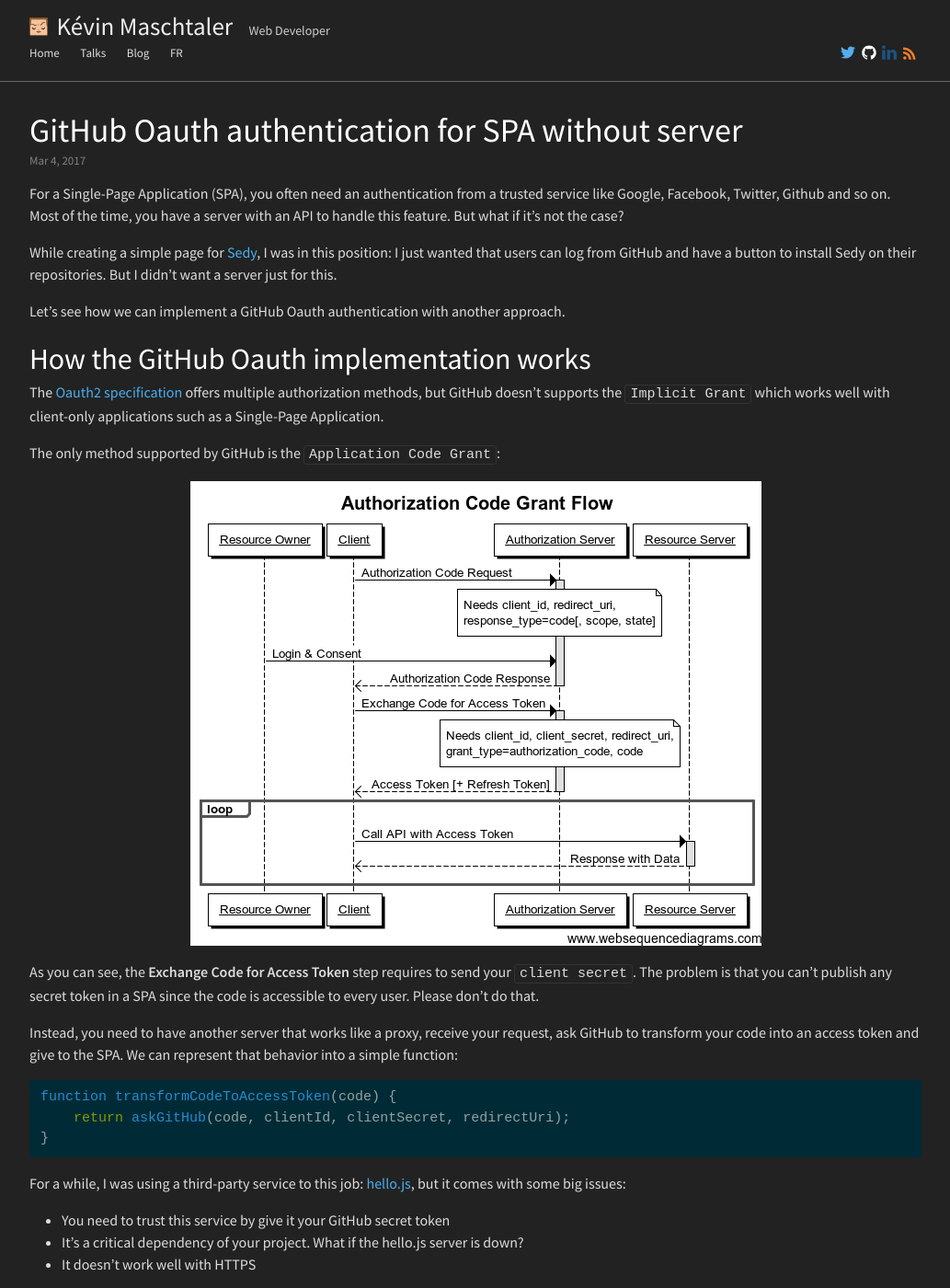
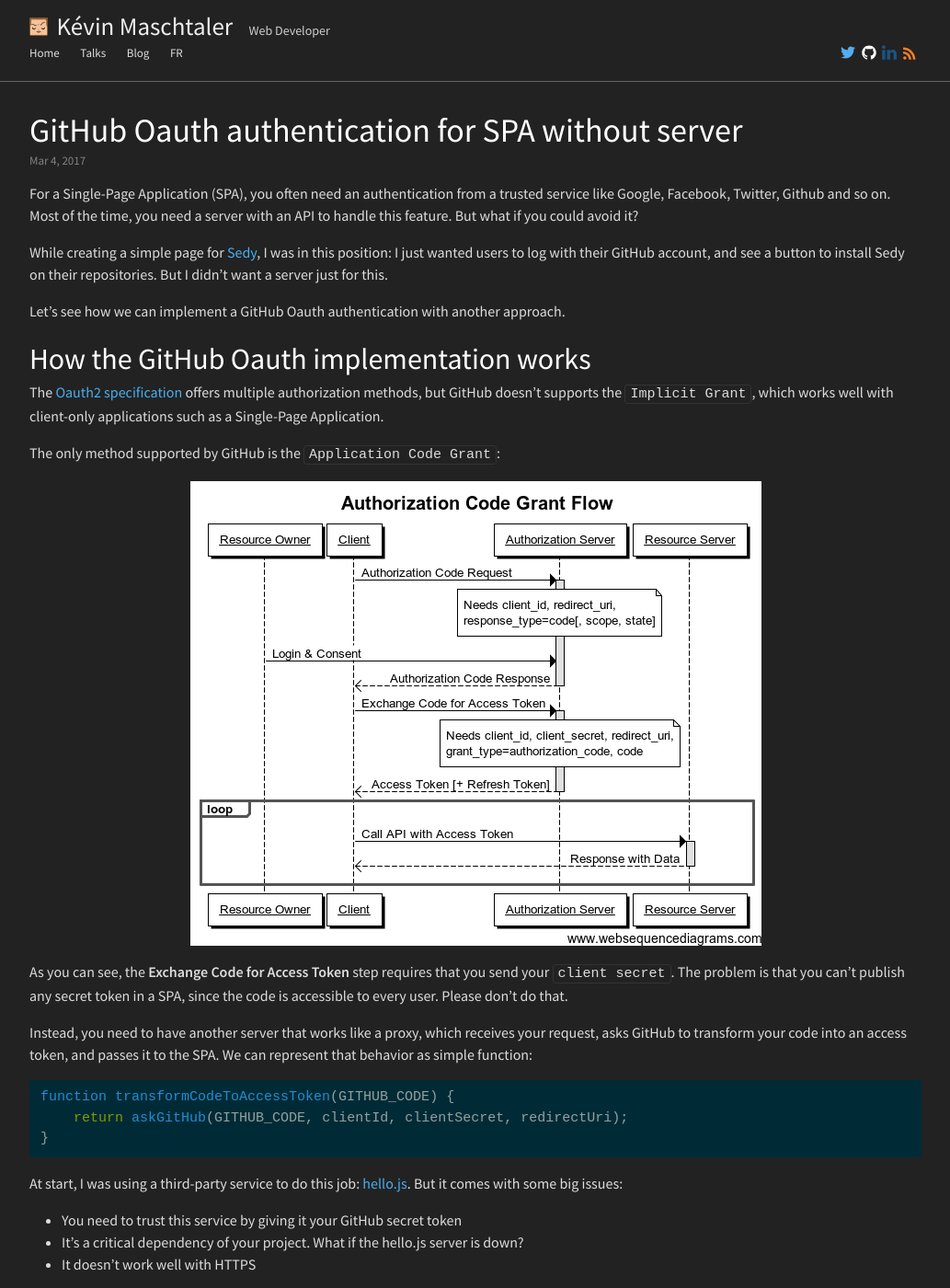
Before and after one commit to Kmaschta/kmaschta.github.io, a Jekyll site: the page built from blog/_posts/2017-03-04-github-oauth-authentication-without-server.md, in a window 1280 px wide and 1400 px high. Shown: the whole window at 92% size, without its empty margins (123-1156 px from the left). Built offline with Jekyll 4.4.1, drawn with Linux system fonts in a browser that asks for light colours; comment, search, counter and statistics services are not loaded; some of the changed text lies outside the part shown.

Commit message:
Github Oauth proofreading

````diff
--- a/blog/_posts/2017-03-04-github-oauth-authentication-without-server.md
+++ b/blog/_posts/2017-03-04-github-oauth-authentication-without-server.md
@@ -11,15 +11,15 @@ tag:
 - serverless
 ---
 For a Single-Page Application (SPA), you often need an authentication from a trusted service like Google, Facebook, Twitter, Github and so on.
-Most of the time, you have a server with an API to handle this feature. But what if it's not the case?
+Most of the time, you need a server with an API to handle this feature. But what if you could avoid it?
 
-While creating a simple page for [Sedy](https://marmelab.com/sedy/), I was in this position: I just wanted that users can log from GitHub and have a button to install Sedy on their repositories. But I didn't want a server just for this.
+While creating a simple page for [Sedy](https://marmelab.com/sedy/), I was in this position: I just wanted users to log with their GitHub account, and see a button to install Sedy on their repositories. But I didn't want a server just for this.
 
 Let's see how we can implement a GitHub Oauth authentication with another approach.
 <!--more-->
 
 ## How the GitHub Oauth implementation works
-The [Oauth2 specification](https://oauth.net/2/) offers multiple authorization methods, but GitHub doesn't supports the `Implicit Grant` which works well with client-only applications such as a Single-Page Application.
+The [Oauth2 specification](https://oauth.net/2/) offers multiple authorization methods, but GitHub doesn't supports the `Implicit Grant`, which works well with client-only applications such as a Single-Page Application.
 
 The only method supported by GitHub is the `Application Code Grant`:
 
@@ -29,31 +29,31 @@ The only method supported by GitHub is the `Application Code Grant`:
 	</a>
 </center>
 
-As you can see, the **Exchange Code for Access Token** step requires to send your `client secret`. The problem is that you can't publish any secret token in a SPA since the code is accessible to every user. Please don't do that.
+As you can see, the **Exchange Code for Access Token** step requires that you send your `client secret`. The problem is that you can't publish any secret token in a SPA, since the code is accessible to every user. Please don't do that.
 
-Instead, you need to have another server that works like a proxy, receive your request, ask GitHub to transform your code into an access token and give to the SPA. We can represent that behavior into a simple function:
+Instead, you need to have another server that works like a proxy, which receives your request, asks GitHub to transform your code into an access token, and passes it to the SPA. We can represent that behavior as simple function:
 
 ```js
-function transformCodeToAccessToken(code) {
-    return askGitHub(code, clientId, clientSecret, redirectUri);
+function transformCodeToAccessToken(GITHUB_CODE) {
+    return askGitHub(GITHUB_CODE, clientId, clientSecret, redirectUri);
 }
 ```
 
-For a while, I was using a third-party service to this job: [hello.js](https://adodson.com/hello.js/), but it comes with some big issues:
+At start, I was using a third-party service to do this job: [hello.js](https://adodson.com/hello.js/). But it comes with some big issues:
 
-- You need to trust this service by give it your GitHub secret token
+- You need to trust this service by giving it your GitHub secret token
 - It's a critical dependency of your project. What if the hello.js server is down?
 - It doesn't work well with HTTPS
 
-But hey, can we make this function work in an AWS Lambda? Of course, we can.
+Is it possible to replace hello.js with a function running in an AWS Lambda?
 
 
-## Let's code that function
+## A Very Simple Function
 First, what do we need?
 
-- Retrieve the client request
-- Send this request to GitHub API with the secret token
-- Secure your function by verifying the request origin
+1. Retrieve the client request
+2. Send this request to the GitHub API with the secret token
+3. Secure your function by verifying the request origin
 
 In order to deploy the code into an Lambda Function, you just need write a JavaScript file which exports a `handler` function.
 
@@ -127,7 +127,7 @@ There are two tricky points with your API Gateway that you need to address:
 
 For the first point, I let you check [the documentation about API Gateway and CORS](https://github.com/serverless/serverless).
 
-About the `event` argument, in the case that the trigger is an API Gateway, it's the representation of the HTTP request sent to the endpoint.
+About the `event` argument, in case the trigger is an API Gateway, it's the representation of the HTTP request sent to the endpoint.
 By default, the representation only contains the request body, but we need to have both the body and the HTTP headers.
 
 To do so, go to the API Gateway menu, click on the new API and select the HTTP verb, in my case it's `ANY`.
@@ -148,10 +148,13 @@ What we want to change here is a new **Body Mapping Template** for all `applicat
   }
 }
 ```
+*Note: This weird pseudo-language is used by API Gateway to map the request and/or the response into a JSON. See [API Gateway API Request and Response Payload-Mapping Template Reference](http://docs.aws.amazon.com/apigateway/latest/developerguide/api-gateway-mapping-template-reference.html).*
 
-Hence, we have a `body` and a `headers` variables that contains all the informations we retrieve as the first argument of our `handler` function. Don't forget to save your changes and deploy the new API configuration.
+Finally, we have a `body` and a `headers` variables that contain all the information we retrieve as the first argument of our `handler` function. Don't forget to save your changes and deploy the new API configuration.
 
-Here we are! You can now use your new endpoint to transform your GitHub code into an access token from your Single-Page App.
+You can now use your new endpoint to transform your GitHub code into an access token from your Single-Page App.
+
+This request, for example, represents your **Exchange Code for Access Token** step on the chart.
 
 ```
 POST https://[ID].execute-api.[REGION].amazonaws.com/prod/[FUNCTION]
@@ -162,5 +165,6 @@ Content-Type: application/json
     "code": "GITHUB_CODE"
 }
 ```
+*Note: `GITHUB_CODE` is your **Exchange Code** as defined in the first part.*
 
 If you want more details about the usage or the integration of such a function, you can take a look on [the Sedy repository](https://github.com/marmelab/sedy).
````
Also changed, not shown: other parts of blog/_posts/2017-03-04-github-oauth-authentication-without-server.md (+4 -4 lines).
